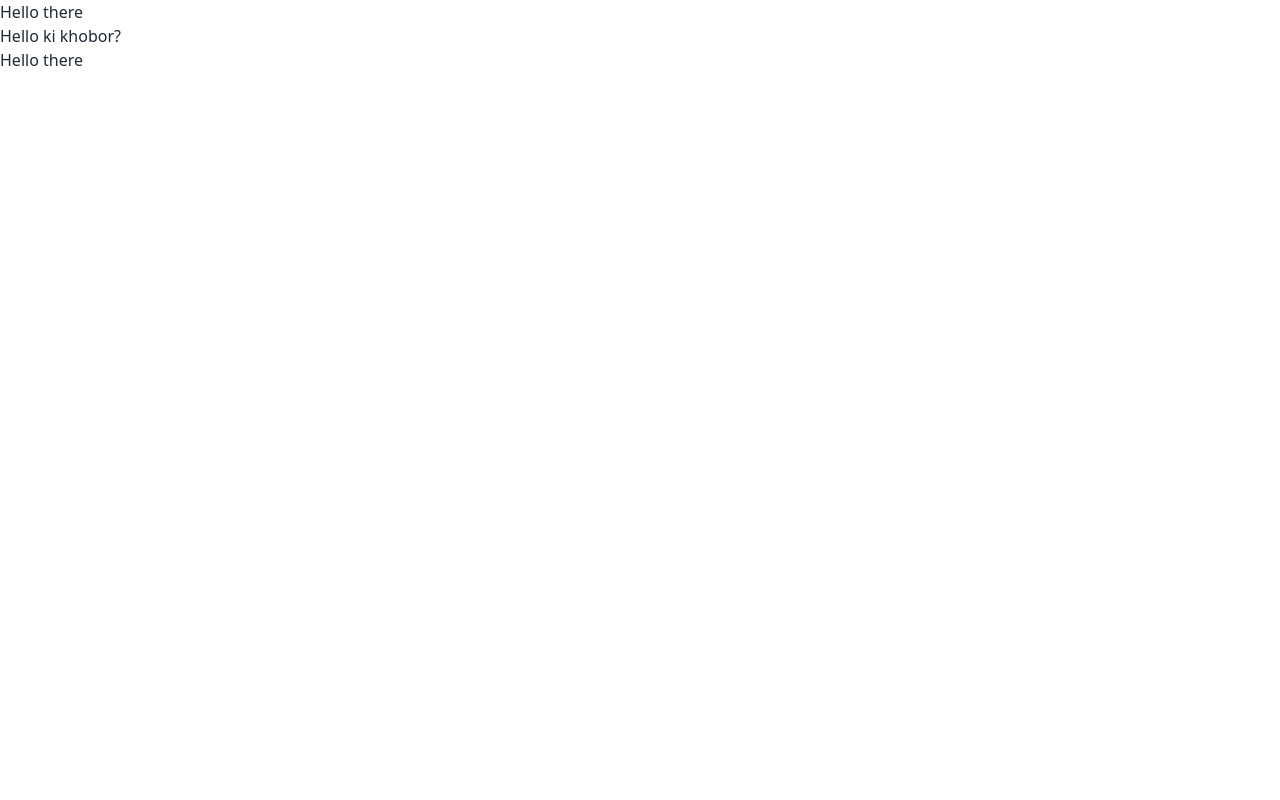
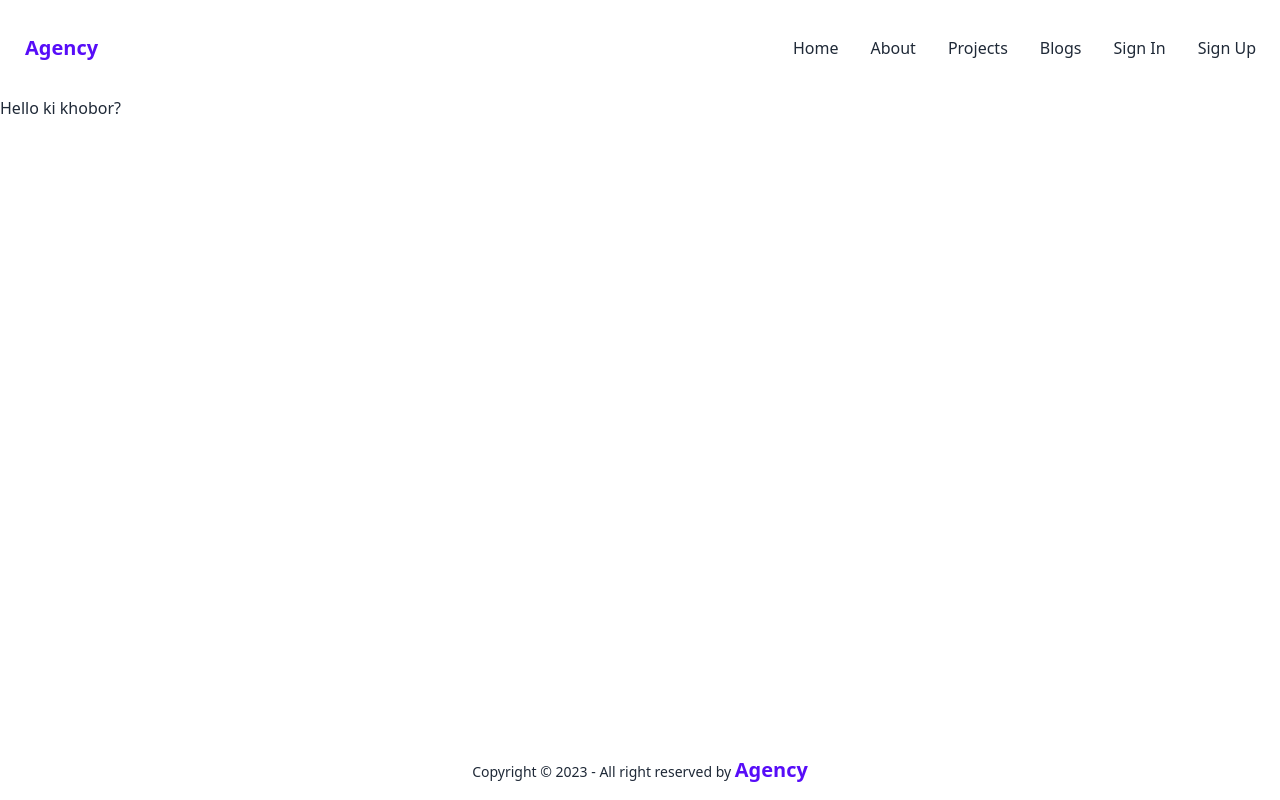
Before and after one commit to creative-ally/agency-site, a Next.js app: page / in a window 1280 px wide. Built offline with nearby package versions, Linux system fonts and the light colour scheme.

Commit message:
footer motion

```diff
--- a/components/shared/Footer.jsx
+++ b/components/shared/Footer.jsx
@@ -1,12 +1,31 @@
 'use client';
 
 import React from 'react';
+import { motion } from 'framer-motion';
+import { fromBottomVariants } from '@/utils/motion';
+import styles from '@/styles';
 
 const Footer = () => {
+  const year = new Date()?.getFullYear();
   return (
-    <div>
-      <h1>Hello there</h1>
-    </div>
+    <motion.div
+      variants={fromBottomVariants}
+      initial="hidden"
+      whileInView="show"
+      className={`${styles.xPaddings} pt-6 mt-auto relative`}
+    >
+      <div className="footer footer-center p-4">
+        <div>
+          <p>
+            Copyright &copy; {year} - All right reserved by{' '}
+            <span className="text-xs text-primary font-extrabold sm:text-sm md:text-xl">
+              {' '}
+              Agency{' '}
+            </span>
+          </p>
+        </div>
+      </div>
+    </motion.div>
   );
 };
 
--- a/components/shared/footer.js
+++ /dev/null
@@ -1,13 +0,0 @@
-'use client';
-
-import React from 'react';
-
-const Footer = () => {
-  return (
-    <div>
-      <h1>Hello there</h1>
-    </div>
-  );
-};
-
-export default Footer;
--- a/components/shared/header.js
+++ /dev/null
@@ -1,13 +0,0 @@
-'use client';
-
-import React from 'react';
-
-const Header = () => {
-  return (
-    <div>
-      <h1>Hello there</h1>
-    </div>
-  );
-};
-
-export default Header;
```
